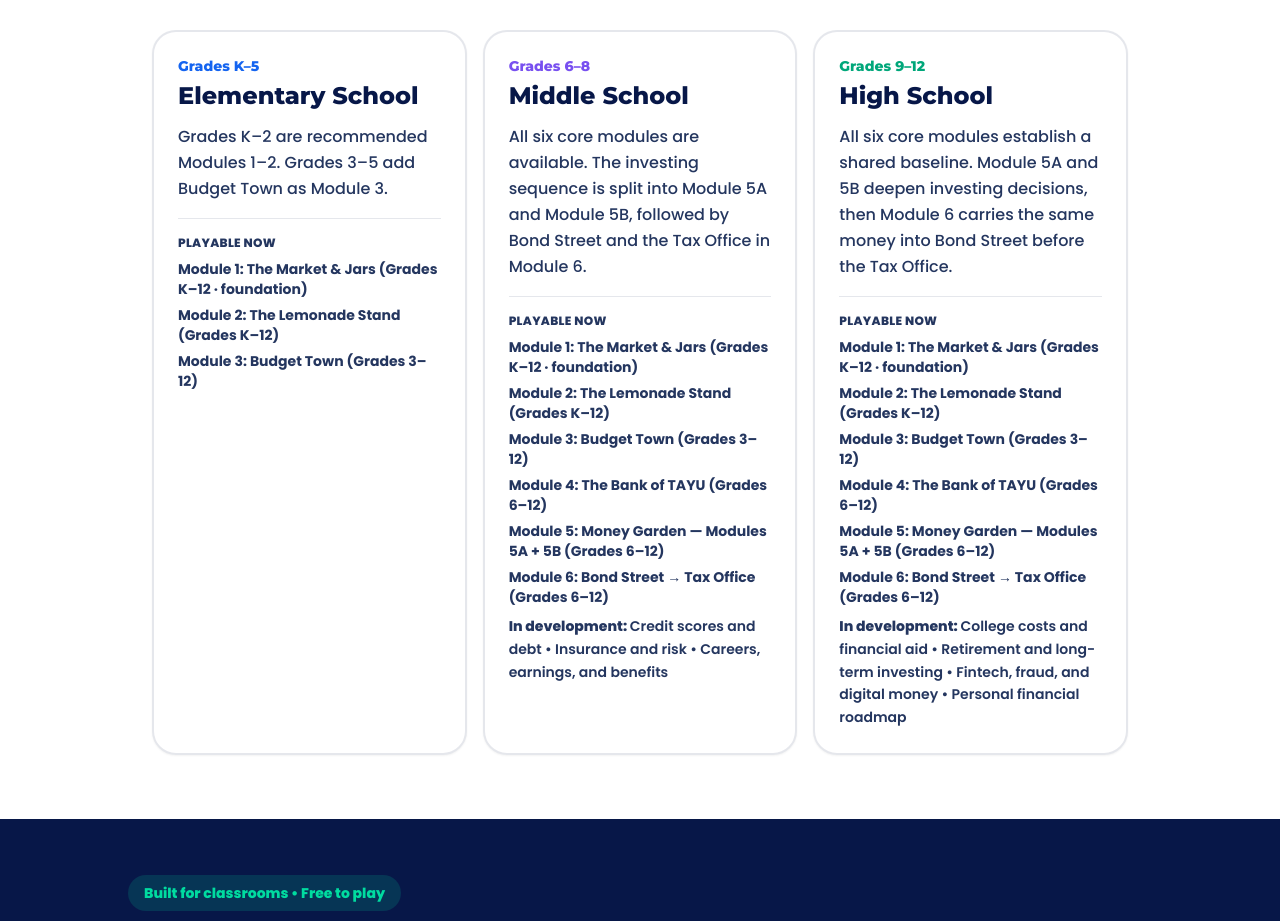
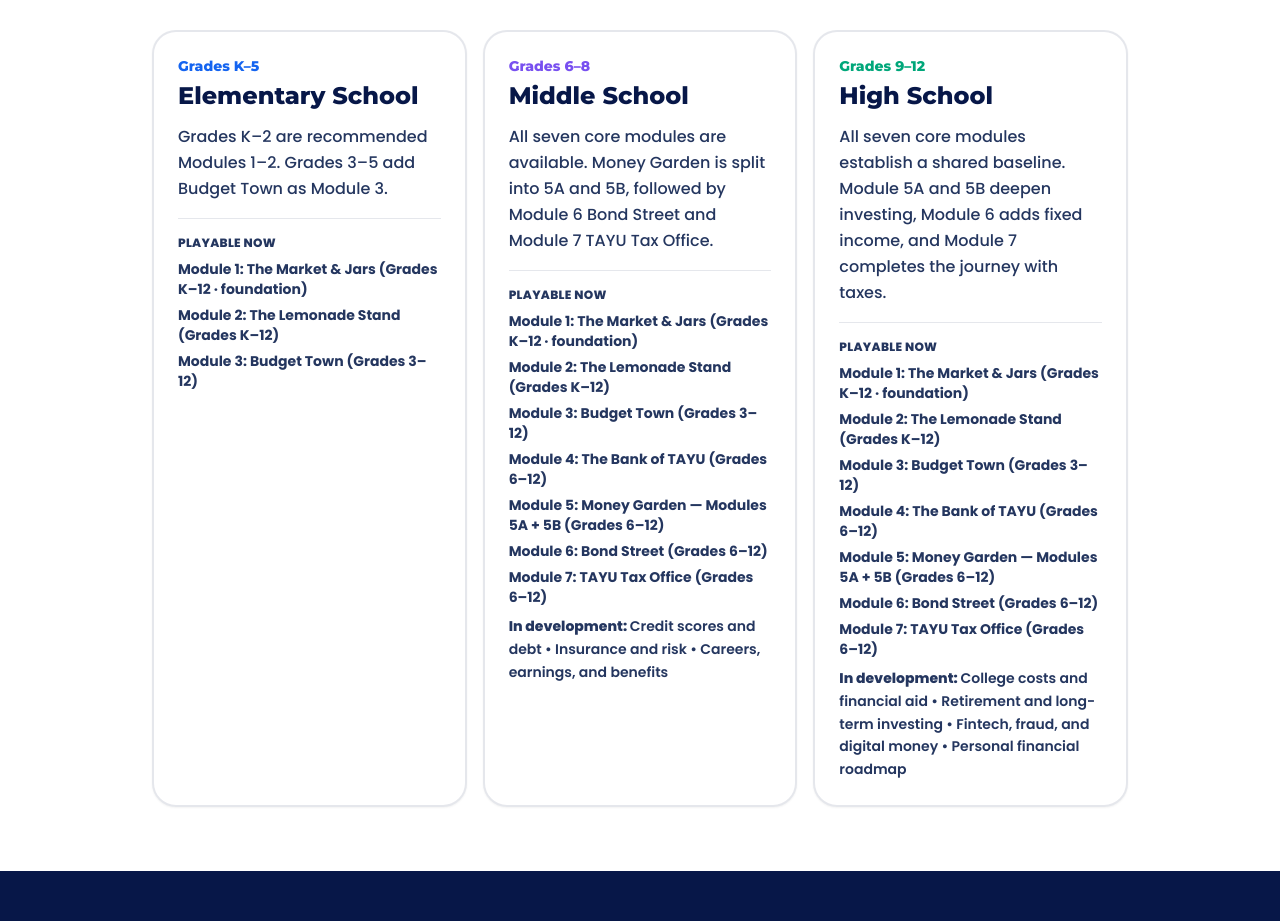
Before and after one commit to dev-rai1/tayu-game, a React (Vite) app in the folder frontend/: page / in a window 1280 px wide. Shown: the part 1080-2001 px from the top of the page. Built offline with nearby package versions, Linux system fonts and the light colour scheme; no server answers.

Commit message:
Expose Bond Street and Tax Office as Modules 6 and 7

```diff
--- a/frontend/src/constants/modules.js
+++ b/frontend/src/constants/modules.js
@@ -44,33 +44,30 @@ export const MODULE_CATALOG = [
     desc: 'Module 5A — Investing Foundations: research businesses, diversify, and use evidence instead of price alone. Module 5B — Markets, Risk & Patience: handle surprises, warning signs, hype, patience, rebalancing, and the stock-versus-bond bridge.',
     color: '#00b37f',
     parts: [
-      {
-        id: 'A',
-        label: 'Module 5A',
-        title: 'Investing Foundations',
-        minutes: '6–8 min',
-        desc: 'Research businesses, spread risk, and use evidence instead of price alone.',
-        color: '#00b37f',
-      },
-      {
-        id: 'B',
-        label: 'Module 5B',
-        title: 'Markets, Risk & Patience',
-        minutes: '6–8 min',
-        desc: 'Protect ready cash, react to warning signs, resist hype, practice patience, understand bond risk, and rebalance.',
-        color: '#7850F0',
-      },
+      { id: 'A', label: 'Module 5A', title: 'Investing Foundations', minutes: '6–8 min', desc: 'Research businesses, spread risk, and use evidence instead of price alone.', color: '#00b37f' },
+      { id: 'B', label: 'Module 5B', title: 'Markets, Risk & Patience', minutes: '6–8 min', desc: 'Protect ready cash, react to warning signs, resist hype, practice patience, understand bond risk, and rebalance.', color: '#7850F0' },
     ],
     worldModule: 5,
   },
   {
     n: 6,
+    badge: 'bond',
+    title: 'Bond Street',
+    grades: 'Grades 6–12',
+    minutes: '6–8 min',
+    desc: 'Carry Money Garden value forward, compare Treasury, municipal, and corporate bonds, allocate the full stake, collect practice interest, and learn bond seniority plus interest-rate risk.',
+    color: '#6FA44A',
+    worldModule: 6,
+  },
+  {
+    n: 7,
     badge: 'tax',
-    title: 'Bond Street → Tax Office',
+    title: 'TAYU Tax Office',
     grades: 'Grades 6–12',
-    minutes: '15–20 min',
-    desc: 'Carry money forward from the Money Garden, allocate it across Treasury, municipal, and corporate bonds, then enter the Tax Office to work through gross income, deductions, brackets, withholding, and a refund or amount due.',
+    minutes: '10–15 min',
+    desc: 'Work with Rex through gross income, deductions, marginal tax brackets, effective rate, withholding, and a refund, amount due, or zero result, with the municipal-bond callback when earned.',
     color: '#FF8A3D',
+    worldModule: 6,
     finale: true,
   },
 ]
@@ -87,13 +84,13 @@ export const EDUCATOR_GRADE_BANDS = [
   },
   {
     title: 'Middle School', grades: 'Grades 6–8', color: '#7850F0',
-    copy: 'All six core modules are available. The investing sequence is split into Module 5A and Module 5B, followed by Bond Street and the Tax Office in Module 6.',
+    copy: 'All seven core modules are available. Money Garden is split into 5A and 5B, followed by Module 6 Bond Street and Module 7 TAYU Tax Office.',
     currentModules: MODULE_CATALOG,
     plannedModules: ['Credit scores and debt', 'Insurance and risk', 'Careers, earnings, and benefits'],
   },
   {
     title: 'High School', grades: 'Grades 9–12', color: '#00a77a',
-    copy: 'All six core modules establish a shared baseline. Module 5A and 5B deepen investing decisions, then Module 6 carries the same money into Bond Street before the Tax Office.',
+    copy: 'All seven core modules establish a shared baseline. Module 5A and 5B deepen investing, Module 6 adds fixed income, and Module 7 completes the journey with taxes.',
     currentModules: MODULE_CATALOG,
     plannedModules: ['College costs and financial aid', 'Retirement and long-term investing', 'Fintech, fraud, and digital money', 'Personal financial roadmap'],
   },
```
